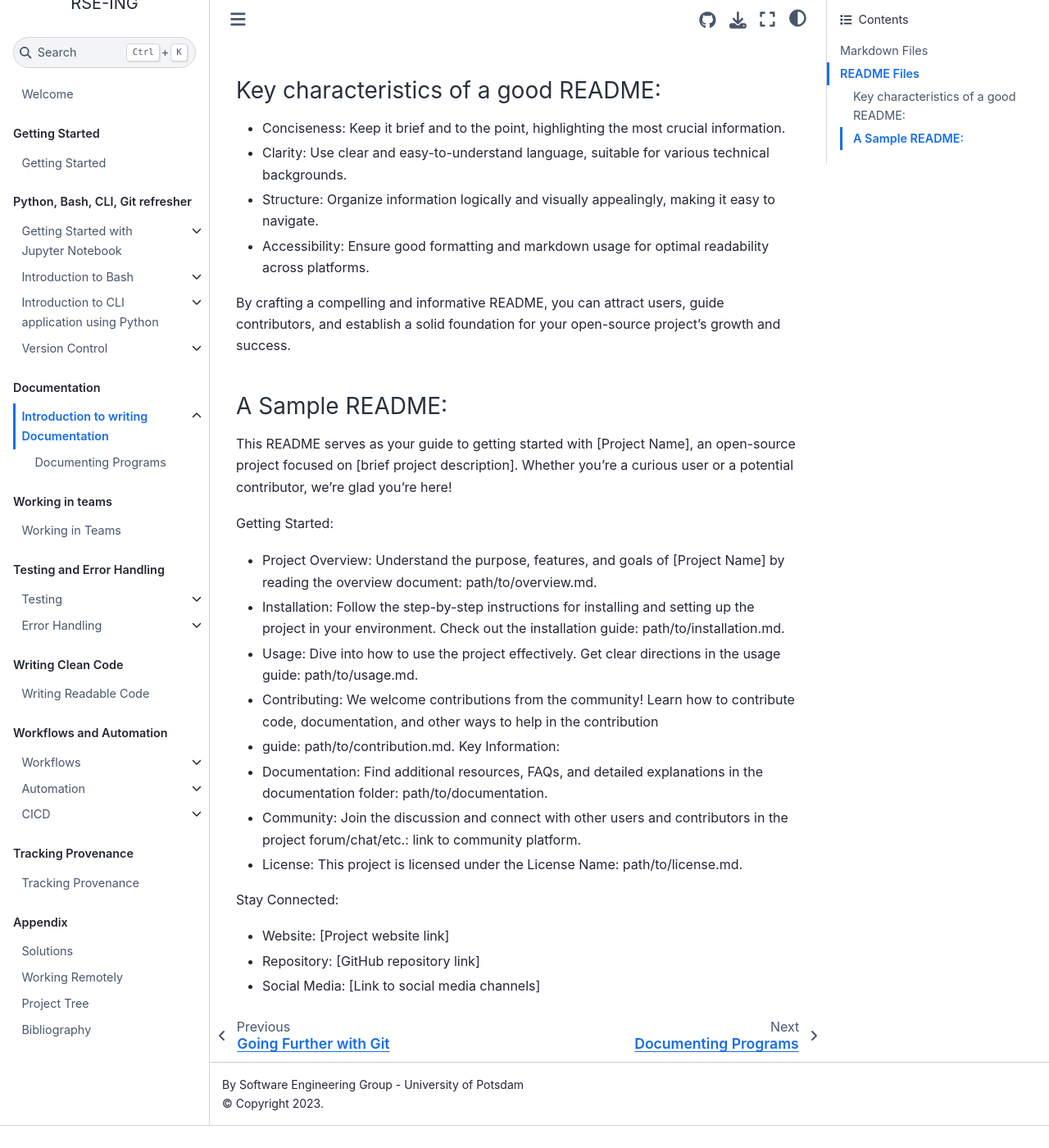
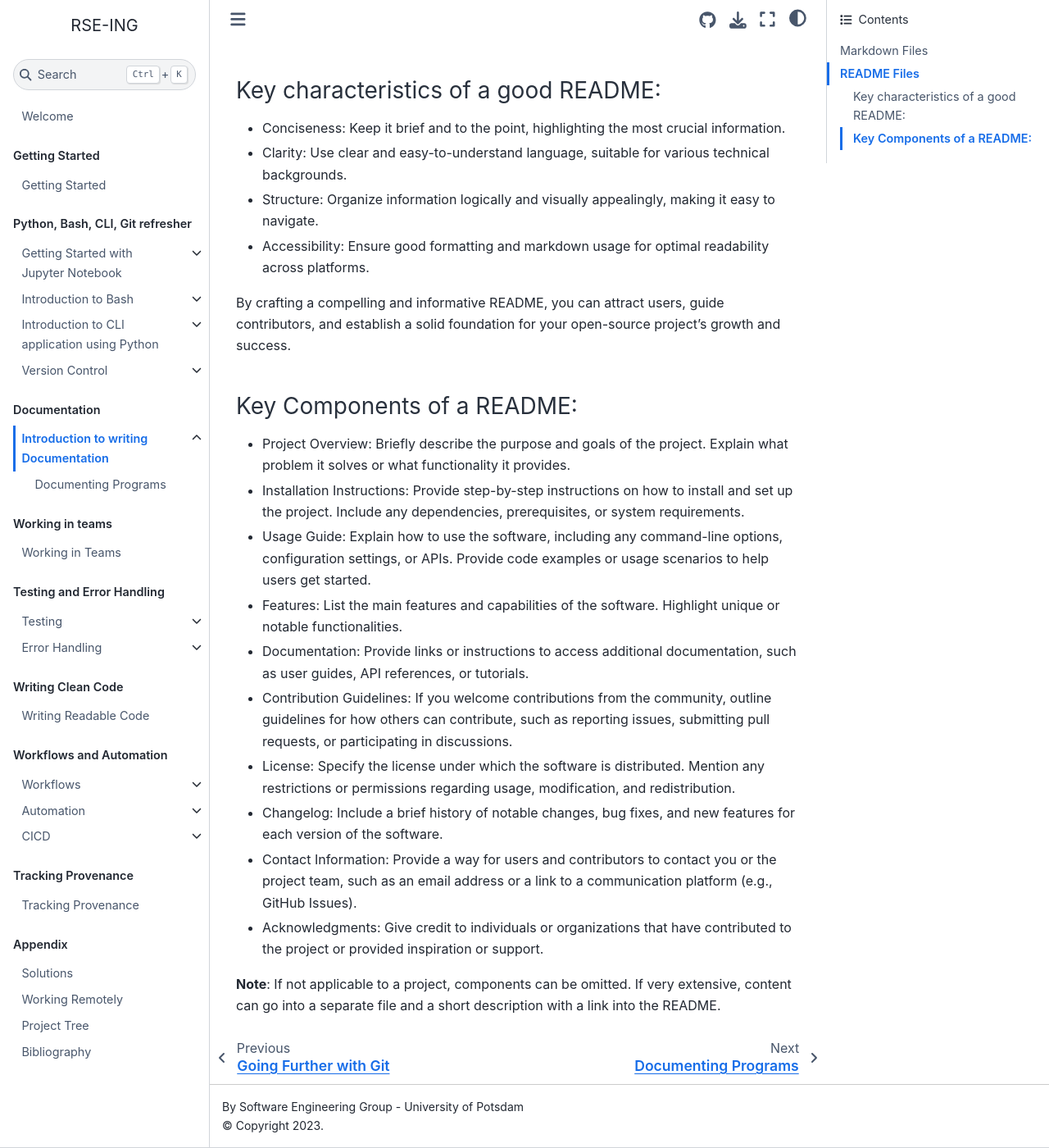
Before and after one commit to Software-Engineering-Group-UP/RSE-UP, a Jupyter Book: the page built from chapters/introduction/documentation.md, in a window 1280 px wide and 1400 px high, scrolled down 4247 px. Shown: the whole window at 82% size. Built offline with Jupyter Book 1.0.4 settings and Sphinx 7.4.7 and the Sphinx Book theme 1.1.4, drawn with Linux system fonts in a browser that asks for light colours; pages that are not in the unit, such as notebooks, are missing from menus; before the commit the page ends 5620 px from its top, so only the background shows below that.

Commit message:
fixed documentation

```diff
--- a/chapters/introduction/documentation.md
+++ b/chapters/introduction/documentation.md
@@ -132,29 +132,43 @@
 
 By crafting a compelling and informative README, you can attract users, guide contributors, and establish a solid foundation for your open-source project's growth and success.
 
+### Key Components of a README:
 
-### A Sample README:
+- Project Overview: Briefly describe the purpose and goals of the project.
+  Explain what problem it solves or what functionality it provides.
 
-This README serves as your guide to getting started with [Project Name], an open-source project focused on [brief project description]. Whether you're a curious user or a potential contributor, we're glad you're here!
+- Installation Instructions: Provide step-by-step instructions on how to
+  install and set up the project. Include any dependencies, prerequisites, or
+  system requirements.
 
-Getting Started:
+- Usage Guide: Explain how to use the software, including any command-line
+  options, configuration settings, or APIs. Provide code examples or usage
+  scenarios to help users get started.
 
-- Project Overview: Understand the purpose, features, and goals of [Project Name] by reading the overview document: path/to/overview.md.
+- Features: List the main features and capabilities of the software. Highlight
+  unique or notable functionalities.
 
-- Installation: Follow the step-by-step instructions for installing and setting up the project in your environment. Check out the installation guide: path/to/installation.md.
+- Documentation: Provide links or instructions to access additional
+  documentation, such as user guides, API references, or tutorials.
 
-- Usage: Dive into how to use the project effectively. Get clear directions in the usage guide: path/to/usage.md.
+- Contribution Guidelines: If you welcome contributions from the community,
+  outline guidelines for how others can contribute, such as reporting issues,
+  submitting pull requests, or participating in discussions.
 
-- Contributing: We welcome contributions from the community! Learn how to contribute code, documentation, and other ways to help in the contribution
+- License: Specify the license under which the software is distributed. Mention
+  any restrictions or permissions regarding usage, modification, and
+  redistribution.
 
-- guide: path/to/contribution.md.
-Key Information:
+- Changelog: Include a brief history of notable changes, bug fixes, and new
+  features for each version of the software.
 
-- Documentation: Find additional resources, FAQs, and detailed explanations in the documentation folder: path/to/documentation.
-- Community: Join the discussion and connect with other users and contributors in the project forum/chat/etc.: link to community platform.
-- License: This project is licensed under the License Name: path/to/license.md.
+- Contact Information: Provide a way for users and contributors to contact you
+  or the project team, such as an email address or a link to a communication
+  platform (e.g., GitHub Issues).
 
-Stay Connected:
-- Website: [Project website link]
-- Repository: [GitHub repository link]
-- Social Media: [Link to social media channels]
+- Acknowledgments: Give credit to individuals or organizations that have
+  contributed to the project or provided inspiration or support.
+
+**Note**:
+If not applicable to a project, components can be omitted.
+If very extensive, content can go into a separate file and a short description with a link into the README.
```
